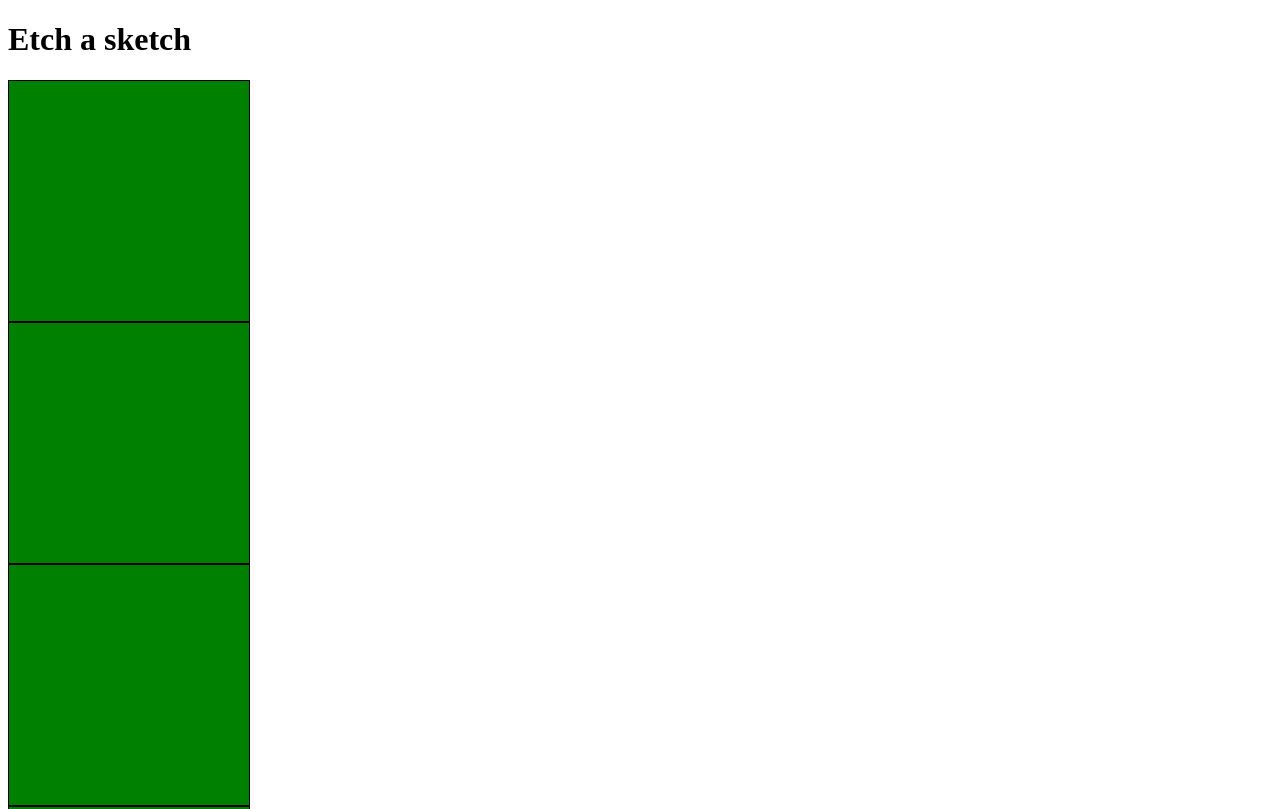
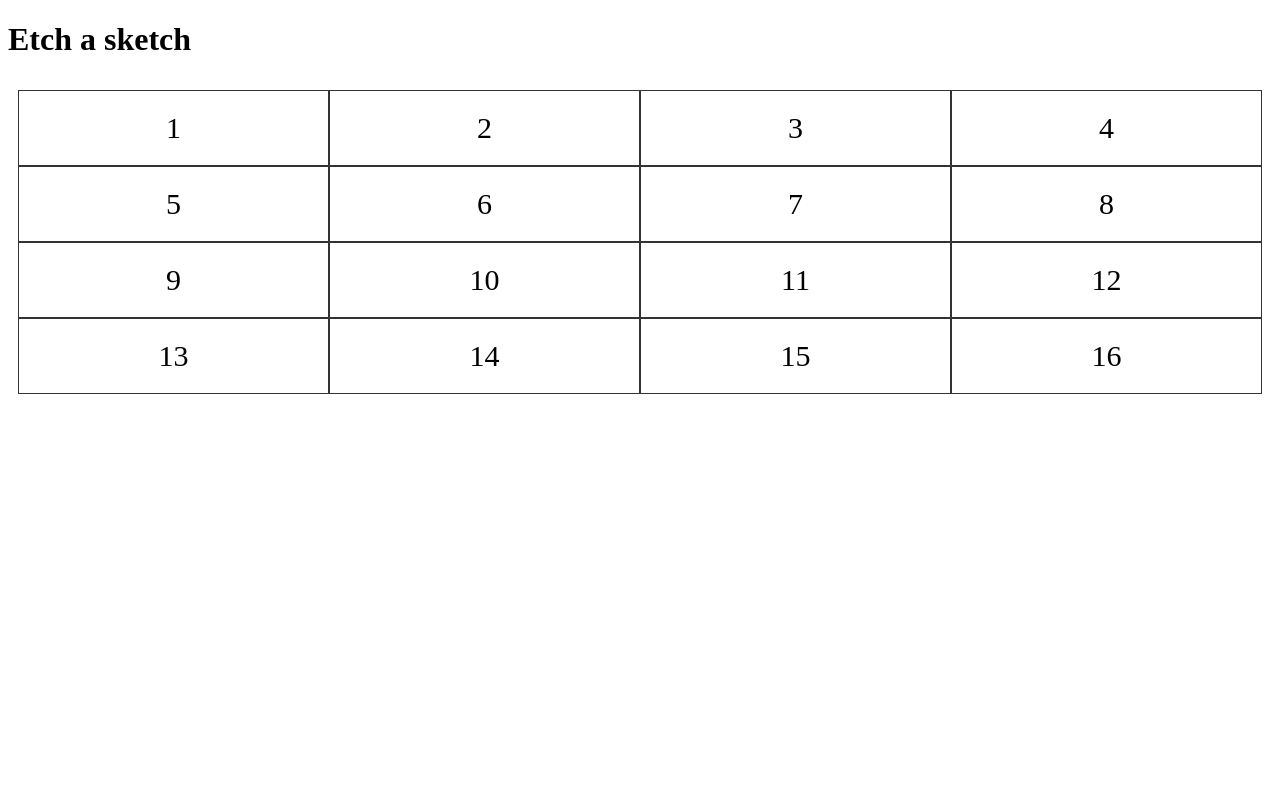
Before and after one commit to nadia643/etch-a-sketch, a website: page index.html in a window 1280 px wide. Shown: the top 809 px of the page. Drawn offline with Linux system fonts and the light colour scheme.

Commit message:
boxes in 4 x 4 formation

```diff
--- a/index.html
+++ b/index.html
@@ -13,27 +13,24 @@
     <h1>
         Etch a sketch
     </h1>
-
-    <div id="square-container">
-        <div class="square"> </div>
-        <div class="square"> </div>
-        <div class="square"> </div>
-        <div class="square"> </div>
-        <div class="square"> </div>
-        <div class="square"> </div>
-        <div class="square"> </div>
-        <div class="square"> </div>
-        <div class="square"> </div>
-        <div class="square"> </div>
-        <div class="square"> </div>
-        <div class="square"> </div>
-        <div class="square"> </div>
-        <div class="square"> </div>
-        <div class="square"> </div>
-        <div class="square"> </div>
-
-
-    </div>
+    <div class="square-container">
+            <div class="square">1</div>
+            <div class="square">2</div>
+            <div class="square">3</div>
+            <div class="square">4</div>
+            <div class="square">5</div>
+            <div class="square">6</div>
+            <div class="square">7</div>
+            <div class="square">8</div>
+            <div class="square">9</div>
+            <div class="square">10</div>
+            <div class="square">11</div>
+            <div class="square">12</div>
+            <div class="square">13</div>
+            <div class="square">14</div>
+            <div class="square">15</div>
+            <div class="square">16</div>
+          </div>
 
 </body>
 </html>
--- a/sass/main.scss
+++ b/sass/main.scss
@@ -1,11 +1,11 @@
-.square {
-    border: 1px solid black;
-    height: 200px;
-    width: 200px;
-    background-color: green;
+.square-container {
+    display: grid;
+    grid-template-columns: auto auto auto auto;
+    padding: 10px;
+  }
+  .square {
+    border: 1px solid rgba(0, 0, 0, 0.8);
     padding: 20px;
-
-    &-container {
-        background-color: blue;
-    }
-}
+    font-size: 30px;
+    text-align: center;
+  }
```
Also changed, not shown: css/style.css.
